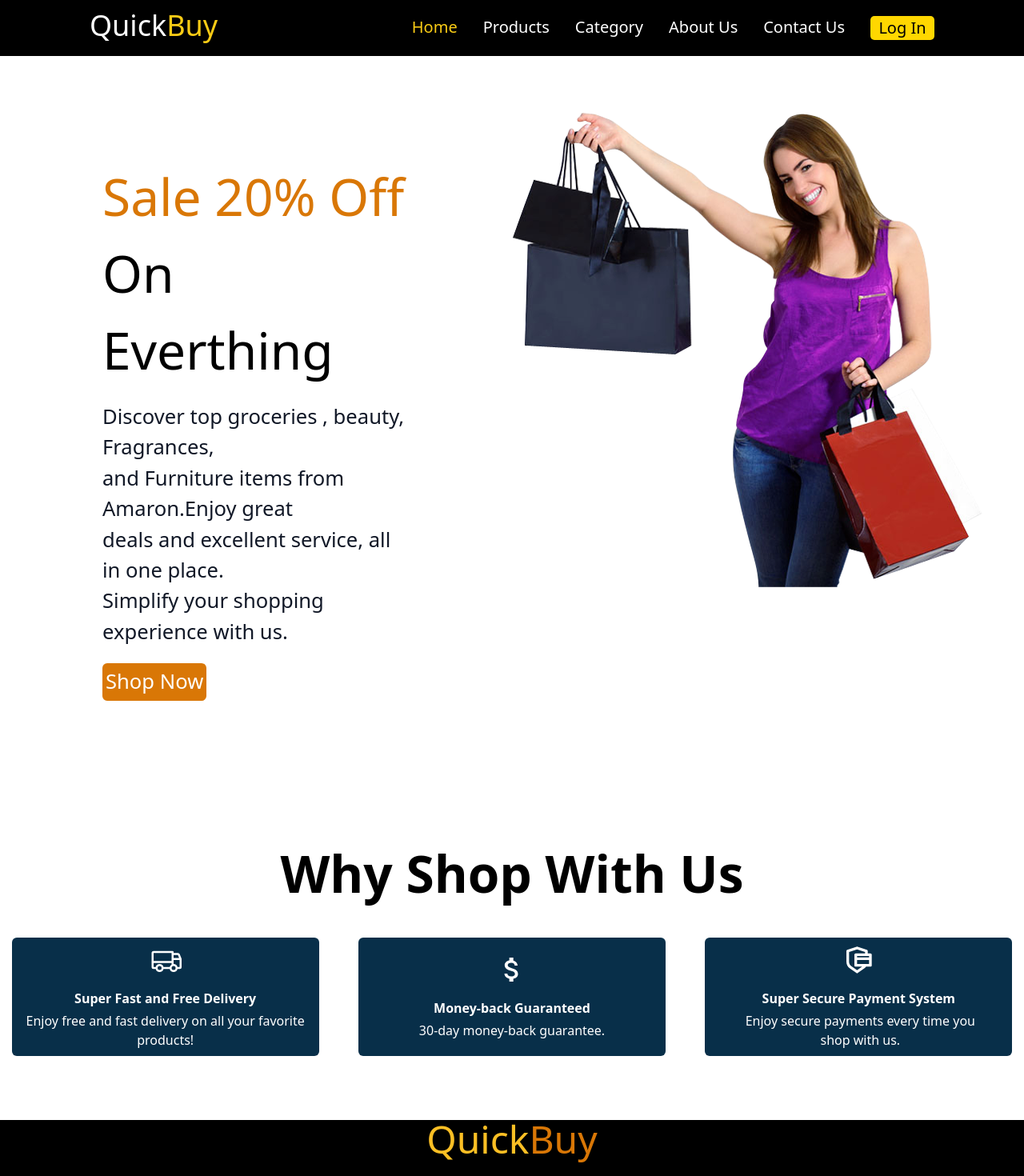
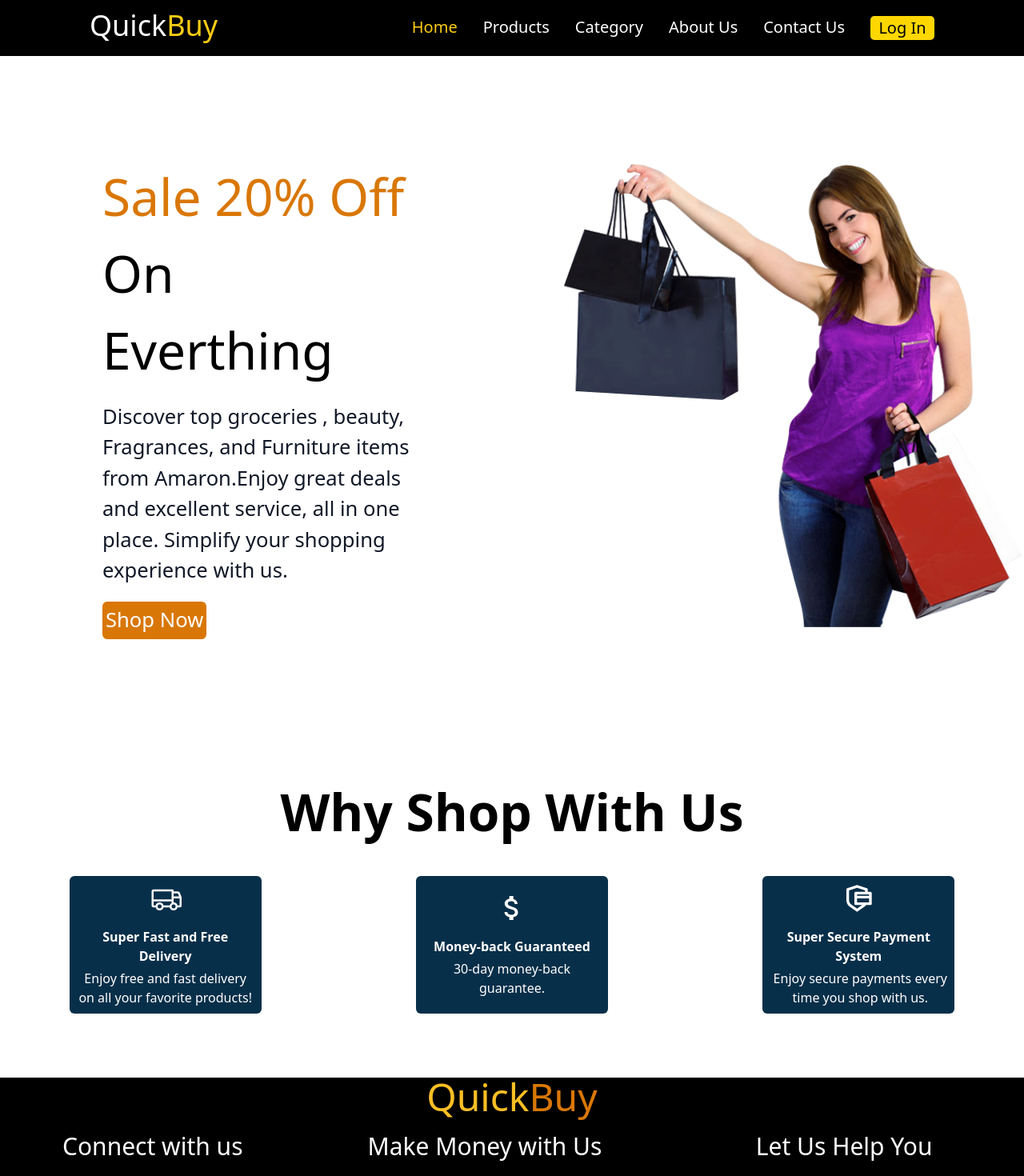
Before and after one commit to abhiroy00/ecommerce, a React (Vite) app: page / in a window 1280 px wide. Shown: the top 1470 px of the page at 80% size. Built offline with nearby package versions, Linux system fonts and the light colour scheme.

Commit message:
changes in css of home page

```diff
--- a/src/Common/Home.jsx
+++ b/src/Common/Home.jsx
@@ -12,33 +12,33 @@ export default function Home() {
           <h1 className='text-amber-600 text-[5vw]'>Sale 20% Off</h1>
           <h1 className='text-black text-[5vw]'>On Everthing</h1>
           <p className='text-[2vw] text-gray-900  pt-4 text-start'>
-            Discover top groceries , beauty, Fragrances,<br />
-            and Furniture items from Amaron.Enjoy great <br />deals and excellent service, all in one place.<br /> Simplify your shopping
+            Discover top groceries , beauty, Fragrances,
+            and Furniture items from Amaron.Enjoy great deals and excellent service, all in one place. Simplify your shopping
             experience with us.</p>
           <button className='bg-amber-600 w-auto p-1 mt-5 h-auto text-white text-[2vw] rounded-md'>Shop Now</button>
         </div>
         <div className='w-1/2'>
-          <img className='w-100% h-auto  pt-[10%] pl-10%' src={Images} />
+          <img className='w-100% h-auto  pt-[20%] pl-[10%]' src={Images} />
         </div>
       </div>
       <div >
         <h1 className=' text-[5vw] text-black flex justify-center mt-10 font-bold'>Why Shop With Us</h1>
 
-        <div className='flex gap-5 mt-8  justify-around pb-20'>
-          <div className='bg-sky-950 w-[30vw] min-w-28 h-auto rounded-md p-2 flex flex-col text-white justify-center items-center'>
+        <div className='flex gap-5 mt-8  justify-around pb-20 '>
+          <div className='bg-sky-950 w-[30vw] min-w-28 max-w-60 h-auto rounded-md p-2 flex flex-col text-white justify-center items-center'>
             <PiTruck className=' text-white text-[5vh]' />
             <h1 className="mt-4 text-center text-white font-bold">Super Fast and Free Delivery</h1>
             <p className='mt-1 text-center text-white '>Enjoy free and fast delivery on all your favorite products!</p>
           </div>
-          <div className='bg-sky-950 w-[30vw] min-w-28 h-auto rounded-md p-2 flex flex-col text-white justify-center items-center'>
+          <div className='bg-sky-950 w-[30vw] min-w-28 max-w-60 h-auto rounded-md p-2 flex flex-col text-white justify-center items-center'>
             < MdAttachMoney className=' text-white text-[5vh]' />
             <h1 className="mt-4 text-center font-bold text-white ">Money-back Guaranteed</h1>
             <p className='mt-1 text-center text-white '>30-day money-back guarantee.</p>
           </div>
-          <div className='bg-sky-950 w-[30vw] min-w-28 h-auto rounded-md p-2 flex flex-col text-white justify-center items-center'>
+          <div className='bg-sky-950 w-[30vw] min-w-28 max-w-60 h-auto rounded-md p-2 flex flex-col text-white justify-center items-center'>
             <RiSecurePaymentLine className=' text-white text-[5vh]' />
             <h1 className="mt-4 text-center font-bold text-white ">Super Secure Payment System</h1>
-            <p className='mt-1 ml-1 text-center text-white'>Enjoy secure payments every time you <br />shop with us.</p>
+            <p className='mt-1 ml-1 text-center text-white'>Enjoy secure payments every time you shop with us.</p>
           </div>
         </div>
       </div>
```
